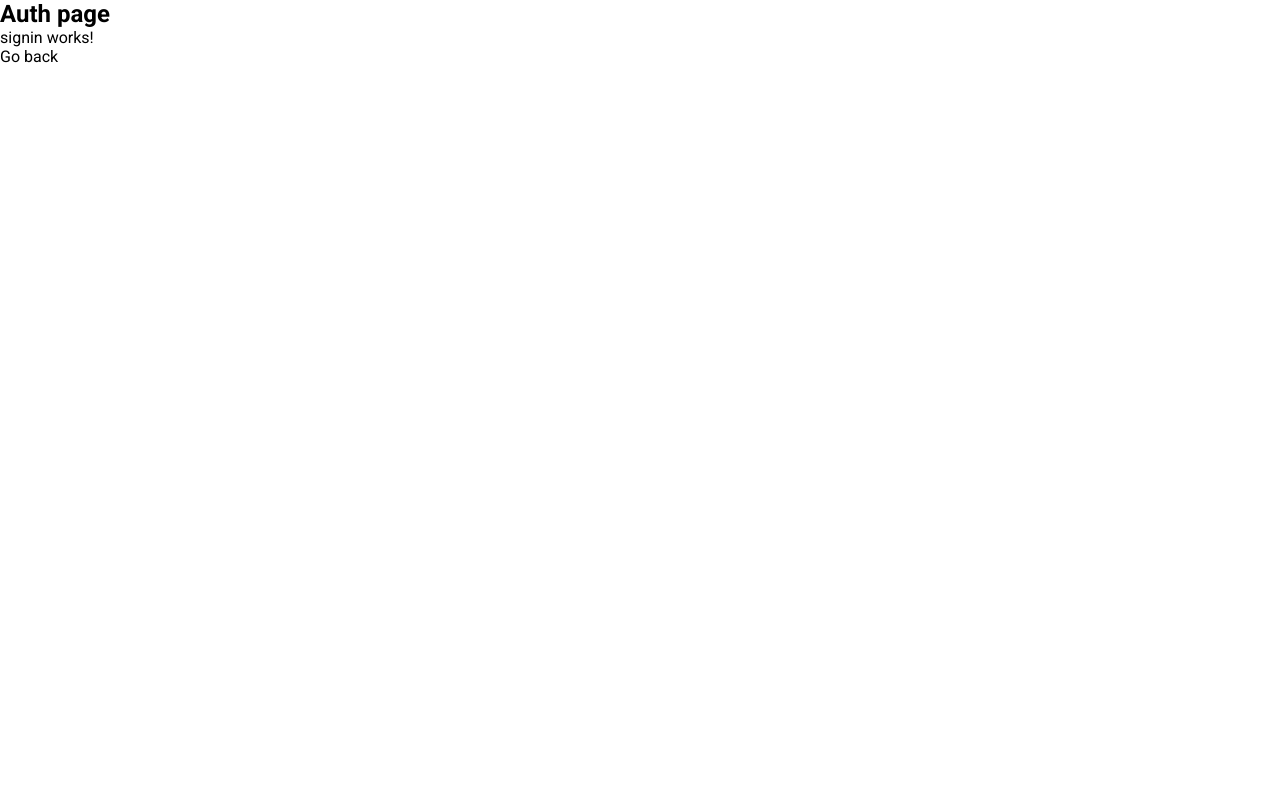
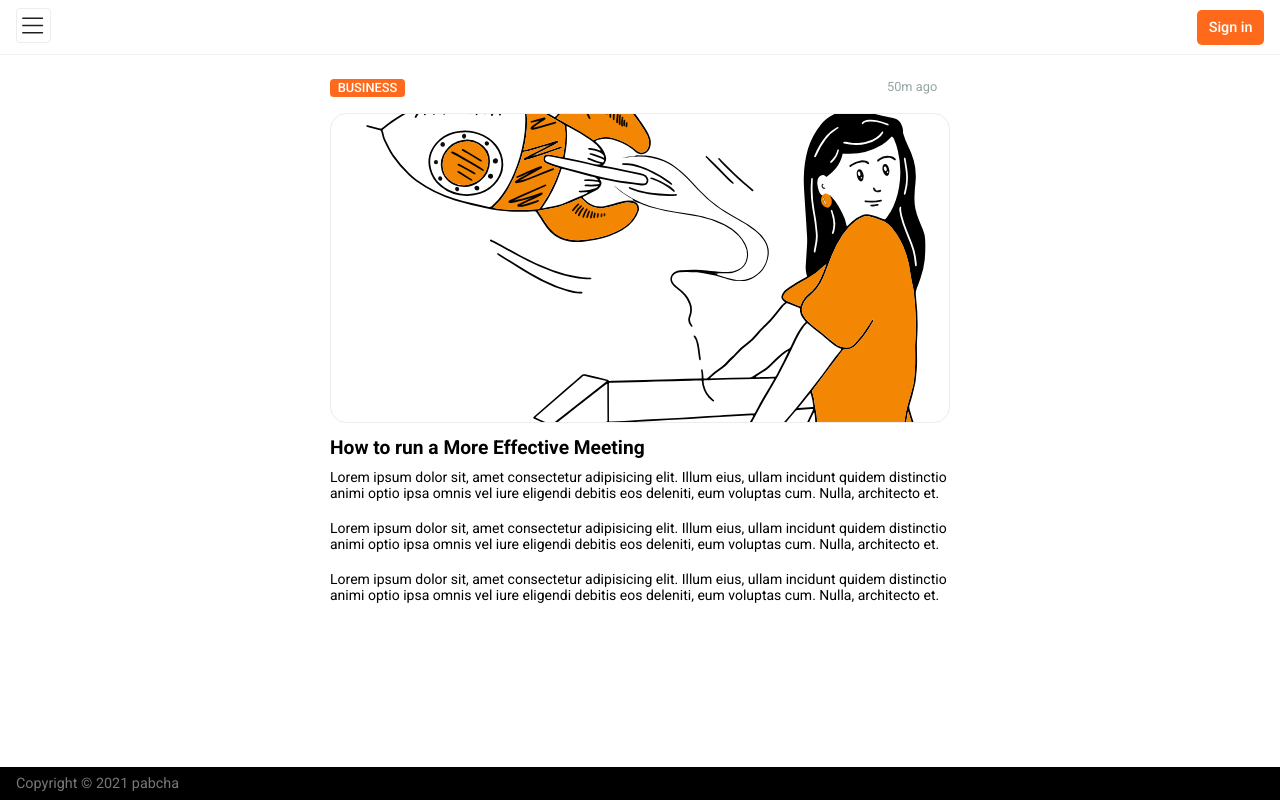
Before and after one commit to pabcha/frontend-blogui, an Angular app: page /signin in a window 1280 px wide. Built offline with nearby package versions, Linux system fonts and the light colour scheme.

Commit message:
added article component

```diff
--- a/src/app/blog/blog-routing.module.ts
+++ b/src/app/blog/blog-routing.module.ts
@@ -3,6 +3,7 @@ import { RouterModule, Routes } from "@angular/router";
 
 import { BlogComponent } from './blog.component';
 import { HomeComponent } from './pages/home/home.component';
+import { ArticleComponent } from './pages/article/article.component';
 
 const routes: Routes = [
   {
@@ -12,6 +13,10 @@ const routes: Routes = [
       {
         path: '',
         component: HomeComponent
+      },
+      {
+        path: ':slug',
+        component: ArticleComponent
       }
     ]
   }
--- a/src/app/blog/blog.module.ts
+++ b/src/app/blog/blog.module.ts
@@ -7,6 +7,7 @@ import { HeaderComponent } from './components/header/header.component';
 import { FooterComponent } from './components/footer/footer.component';
 import { PostCardComponent } from './pages/home/components/post-card/post-card.component';
 import { PostListComponent } from './pages/home/components/post-list/post-list.component';
+import { ArticleComponent } from './pages/article/article.component';
 
 @NgModule({
   declarations: [
@@ -15,7 +16,8 @@ import { PostListComponent } from './pages/home/components/post-list/post-list.c
     HeaderComponent,
     FooterComponent,
     PostListComponent,
-    PostCardComponent
+    PostCardComponent,
+    ArticleComponent
   ],
   imports: [
     CommonModule,
--- /dev/null
+++ b/src/app/blog/pages/article/article.component.css
@@ -0,0 +1,36 @@
+.post__header {
+  display: flex;
+  justify-content: space-between;
+}
+.post__cover {
+  height: 170px;
+  border-radius: 1rem;
+  border: 1px solid #ededed;
+  object-fit: cover;
+}
+.post__title {
+  font-size: 1.2em;
+  font-weight: 700;
+  margin-top: .5em;
+  margin-bottom: .5em;
+}
+.post p {
+  font-size: 14px;
+}
+
+@media only screen and (min-width: 326px) {
+  .post__cover {
+    height: 210px;
+  }
+}
+@media only screen and (min-width: 426px) {
+  .post {
+    max-width: 620px;
+    margin: 0 auto;
+  }
+  .post__cover {
+    height: 310px;
+    object-fit: cover;
+    object-position: 10px -120px;
+  }
+}
--- /dev/null
+++ b/src/app/blog/pages/article/article.component.html
@@ -0,0 +1,25 @@
+<div class="post">
+  <div class="post__header mb-2">
+    <span class="badge">business</span>
+    <span class="txt-sm txt-secondary mr-2">50m ago</span>
+  </div>
+  <img class="post__cover" src="assets/img/concept-of-product-release-and-launch-for-public-1580174-0.svg" alt="">
+  <h3 class="post__title">How to run a More Effective Meeting</h3>
+  <p>
+    Lorem ipsum dolor sit, amet consectetur adipisicing elit. Illum eius,
+    ullam incidunt quidem distinctio animi optio ipsa omnis vel iure eligendi
+    debitis eos deleniti, eum voluptas cum. Nulla, architecto et.
+  </p>
+  <br/>
+  <p>
+    Lorem ipsum dolor sit, amet consectetur adipisicing elit. Illum eius,
+    ullam incidunt quidem distinctio animi optio ipsa omnis vel iure eligendi
+    debitis eos deleniti, eum voluptas cum. Nulla, architecto et.
+  </p>
+  <br/>
+  <p>
+    Lorem ipsum dolor sit, amet consectetur adipisicing elit. Illum eius,
+    ullam incidunt quidem distinctio animi optio ipsa omnis vel iure eligendi
+    debitis eos deleniti, eum voluptas cum. Nulla, architecto et.
+  </p>
+</div>
--- a/src/app/blog/pages/home/components/post-card/post-card.component.html
+++ b/src/app/blog/pages/home/components/post-card/post-card.component.html
@@ -1,6 +1,8 @@
 <div class="post-card">
-  <img class="post-card__cover" src="assets/img/concept-of-product-release-and-launch-for-public-1580174-0.svg" alt="">
-  <a href="/article.html">
+  <a [routerLink]="['/', post.slug]">
+    <img class="post-card__cover" src="assets/img/concept-of-product-release-and-launch-for-public-1580174-0.svg" alt="">
+  </a>
+  <a [routerLink]="['/', post.slug]">
     <h1 class="post-card__title">{{ post.title }}</h1>
   </a>
   <span class="txt-sm txt-secondary mr-2">50m ago</span>
```
Also changed, not shown: src/app/blog/pages/article/article.component.ts (added, +9 -0 lines).
